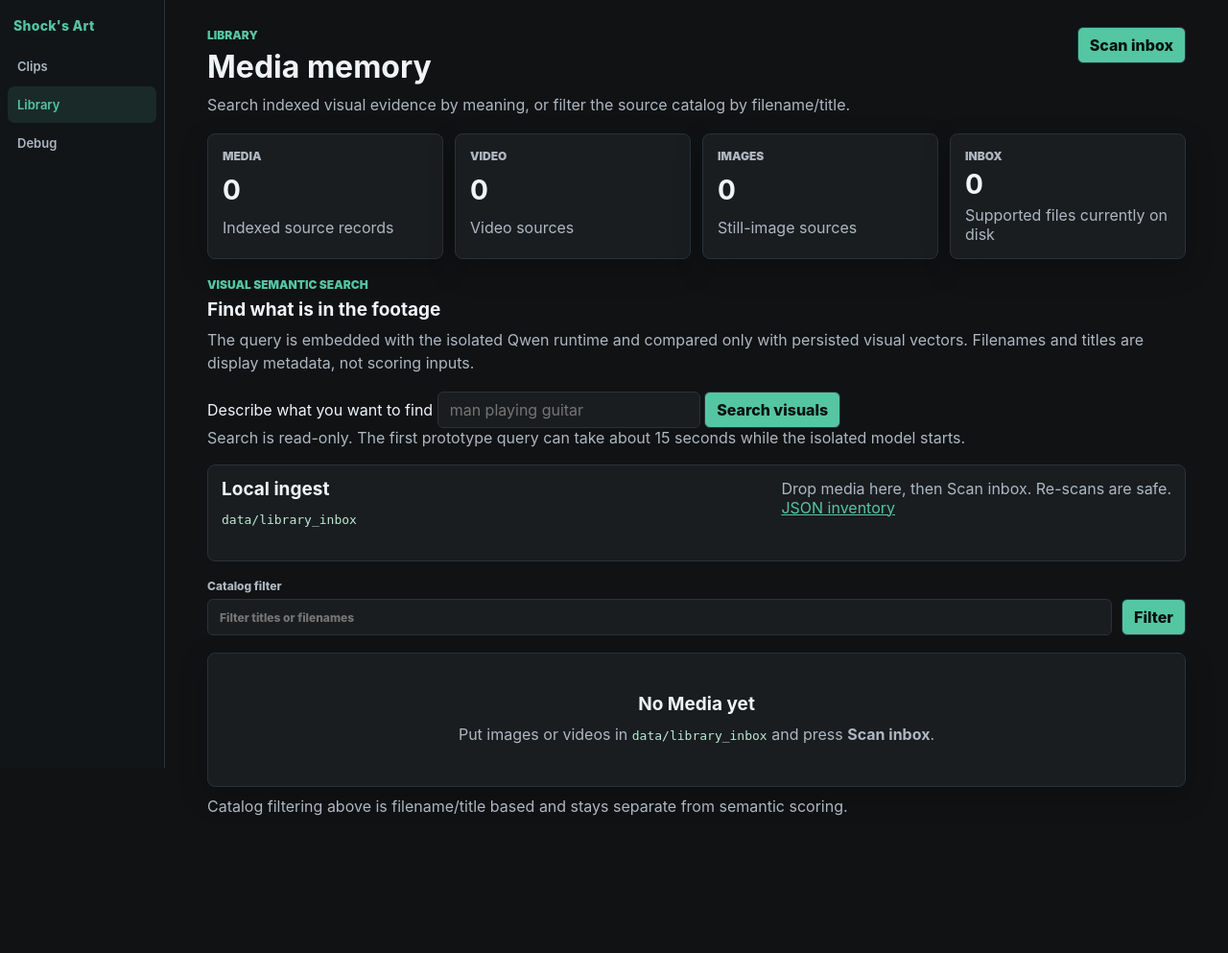
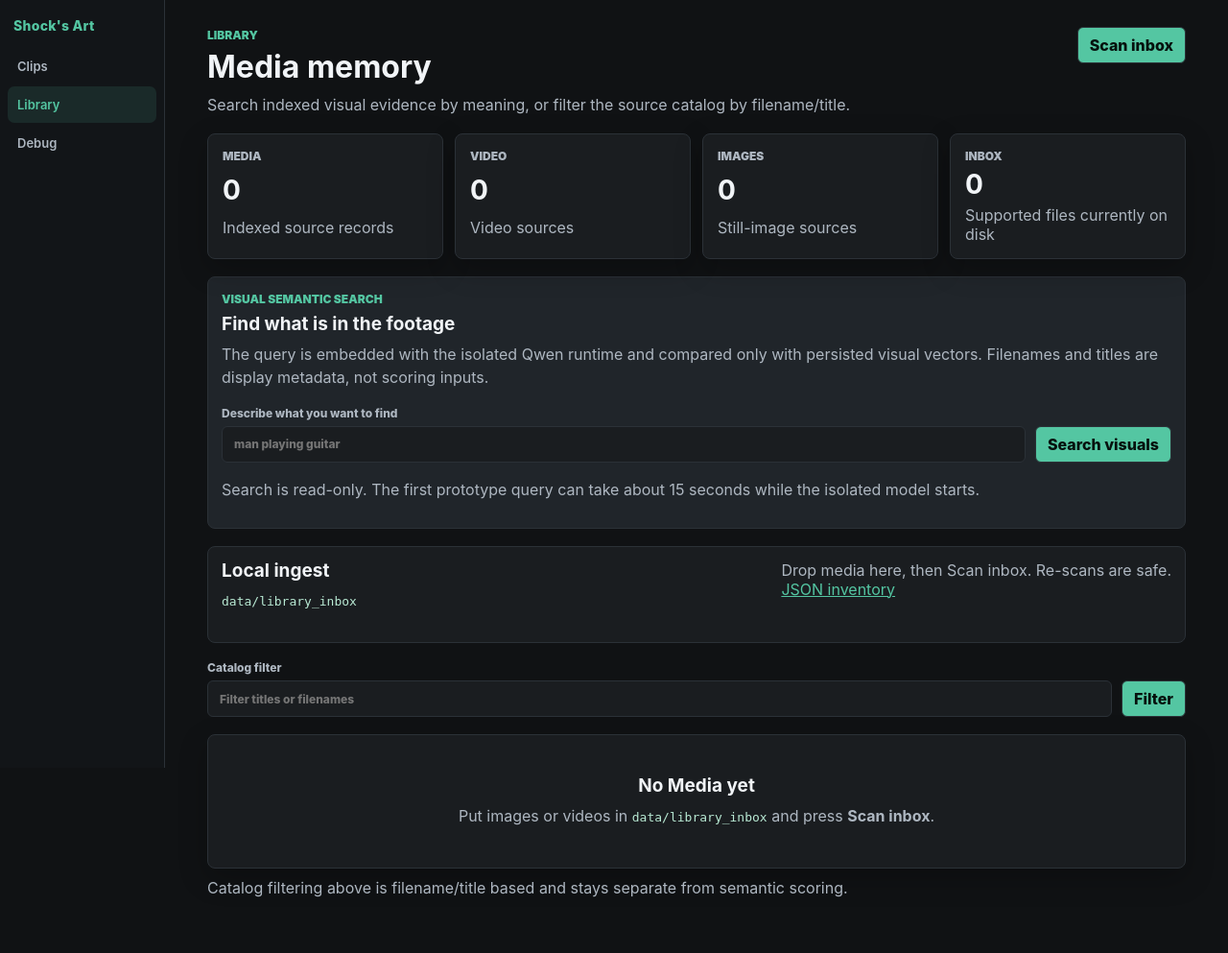
Before and after one commit to pbpunk/shocks-art, a FastAPI app: page /library in a window 1280 px wide. Shown: the whole page at 96% size. Before the commit the page ends 850 px from the top, so only its background shows below. Run offline with FastAPI, Linux system fonts and the light colour scheme; some libraries are stand-ins or nearby versions.

Commit message:
Style semantic Library search

```diff
--- a/static/library.css
+++ b/static/library.css
@@ -8,16 +8,25 @@
   margin-bottom: 18px;
 }
 
+.compact-heading {
+  margin-bottom: 12px;
+}
+
 .panel {
   min-width: 0;
 }
 
-.inset-panel {
+.inset-panel,
+.semantic-search-panel {
   padding: 14px;
   margin: 18px 0;
   border: 1px solid var(--line);
   border-radius: 8px;
   background: var(--panel);
+}
+
+.semantic-search-panel {
+  background: var(--panel-soft);
 }
 
 .stats-grid {
@@ -48,7 +57,8 @@
   text-transform: uppercase;
 }
 
-.filter-row {
+.filter-row,
+.semantic-search-form {
   display: flex;
   align-items: end;
   gap: 10px;
@@ -56,7 +66,8 @@
   margin: 18px 0;
 }
 
-.filter-row label {
+.filter-row label,
+.semantic-search-form label {
   display: grid;
   gap: 6px;
   color: var(--muted);
@@ -64,12 +75,100 @@
   font-weight: 800;
 }
 
-.filter-row .grow {
+.filter-row .grow,
+.semantic-search-form .grow {
   flex: 1 1 340px;
 }
 
-.filter-row input {
+.filter-row input,
+.semantic-search-form input {
   width: 100%;
+}
+
+.semantic-search-status {
+  min-height: 22px;
+  margin: 4px 0 14px;
+}
+
+.semantic-results {
+  display: grid;
+  grid-template-columns: repeat(2, minmax(0, 1fr));
+  gap: 12px;
+}
+
+.semantic-result-card {
+  display: grid;
+  grid-template-columns: minmax(120px, 38%) 1fr;
+  min-width: 0;
+  overflow: hidden;
+  border: 1px solid var(--line);
+  border-radius: 8px;
+  background: var(--panel);
+  box-shadow: var(--shadow);
+}
+
+.semantic-result-thumb {
+  display: block;
+  min-height: 150px;
+  background: #090d0c;
+}
+
+.semantic-result-thumb img {
+  width: 100%;
+  height: 100%;
+  min-height: 150px;
+  object-fit: cover;
+  display: block;
+}
+
+.semantic-result-body {
+  display: grid;
+  align-content: start;
+  gap: 8px;
+  min-width: 0;
+  padding: 12px;
+}
+
+.semantic-result-body h3,
+.semantic-result-body p {
+  margin: 0;
+}
+
+.semantic-result-meta {
+  display: flex;
+  align-items: center;
+  justify-content: space-between;
+  gap: 8px;
+  font-size: 12px;
+}
+
+.semantic-rank {
+  color: var(--muted);
+  font-weight: 900;
+}
+
+.semantic-result-subtitle {
+  overflow-wrap: anywhere;
+}
+
+.semantic-provenance summary {
+  cursor: pointer;
+  color: var(--muted);
+  font-size: 12px;
+  font-weight: 800;
+}
+
+.semantic-provenance-grid {
+  display: grid;
+  grid-template-columns: auto minmax(0, 1fr);
+  gap: 5px 8px;
+  margin-top: 8px;
+  font-size: 11px;
+}
+
+.semantic-provenance-grid code {
+  min-width: 0;
+  overflow-wrap: anywhere;
 }
 
 .table-wrap {
@@ -125,9 +224,25 @@ code {
   overflow-wrap: anywhere;
 }
 
+@media (max-width: 980px) {
+  .semantic-results {
+    grid-template-columns: 1fr;
+  }
+}
+
 @media (max-width: 760px) {
   .stats-grid {
     grid-template-columns: repeat(2, minmax(0, 1fr));
+  }
+
+  .semantic-result-card {
+    grid-template-columns: 1fr;
+  }
+
+  .semantic-result-thumb,
+  .semantic-result-thumb img {
+    min-height: 190px;
+    max-height: 260px;
   }
 
   .table-wrap th:nth-child(4),
```
